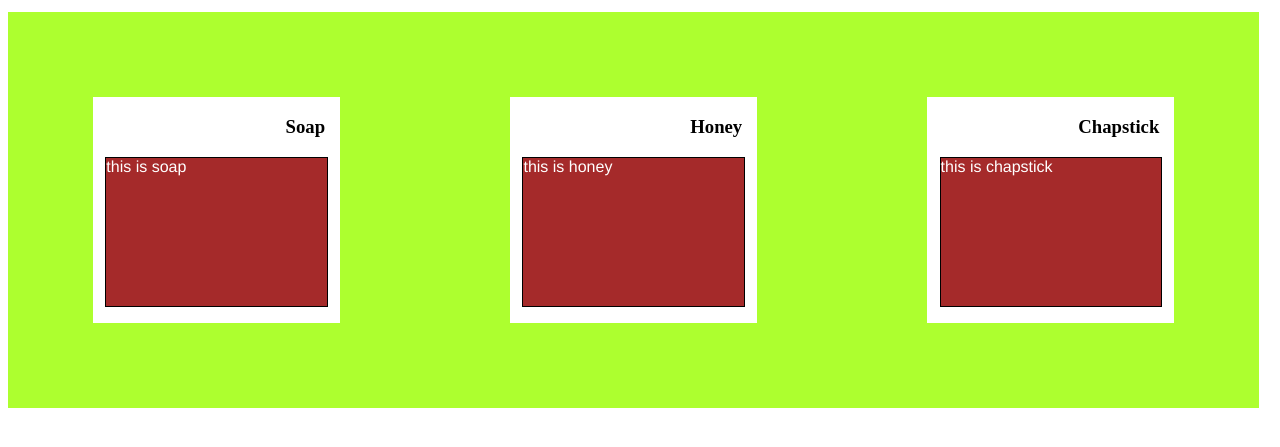
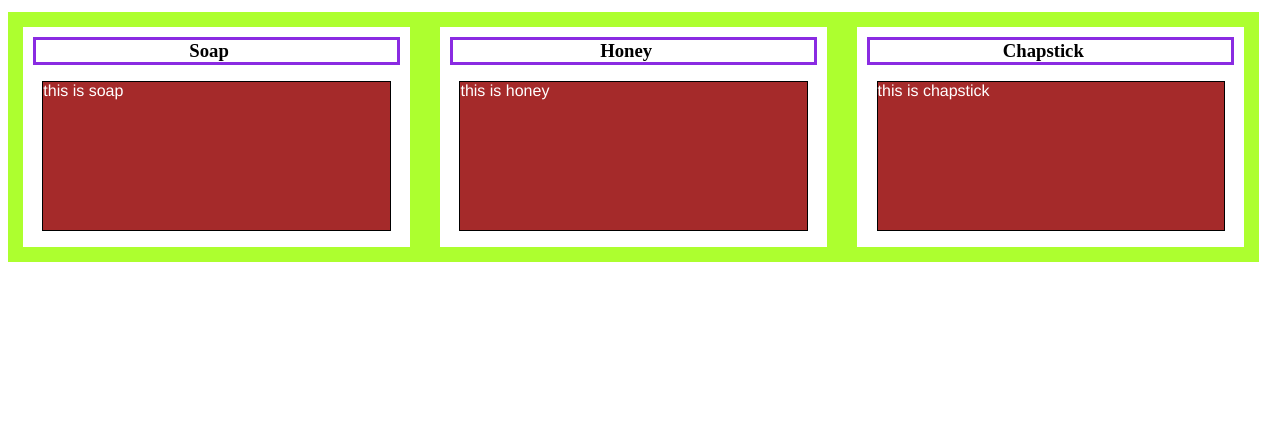
Before and after one commit to opossumsix/coursera-test, a plain HTML site: page module2_solution/index.html in a window 1280 px wide. Shown: the part 61-508 px from the top of the page. Drawn offline with Linux system fonts and the light colour scheme.

Commit message:
making progress

```diff
--- a/module2_solution/css/skittles.css
+++ b/module2_solution/css/skittles.css
@@ -9,8 +9,12 @@ h1 {
 }
 
 h3 {
+    margin: 10px;
     text-align: right;
     padding-right: 15px;
+    float: none;
+    border: 3px solid blueviolet;
+    text-align: center;
 }
 
 p {
@@ -42,7 +46,7 @@ p {
 @media (min-width: 992px) {
     .col-lg-1, .col-lg-2, .col-lg-3 {
         float: left;
-        border: 85px solid greenyellow;
+        border: 15px solid greenyellow;
         margin: 0px;
     }
     .col-lg-1 {
```
